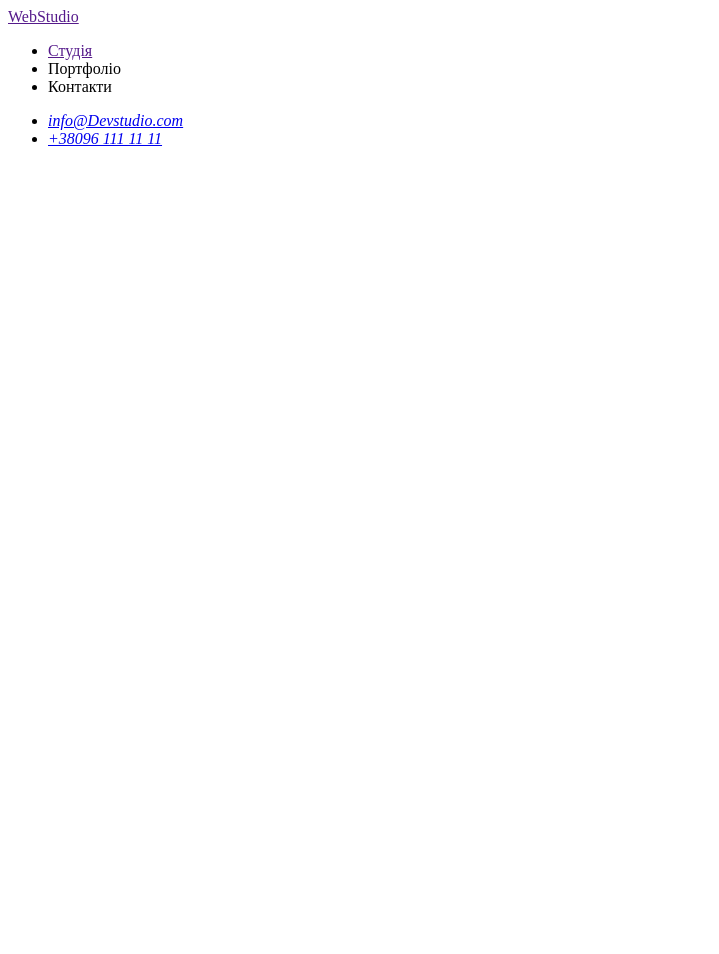
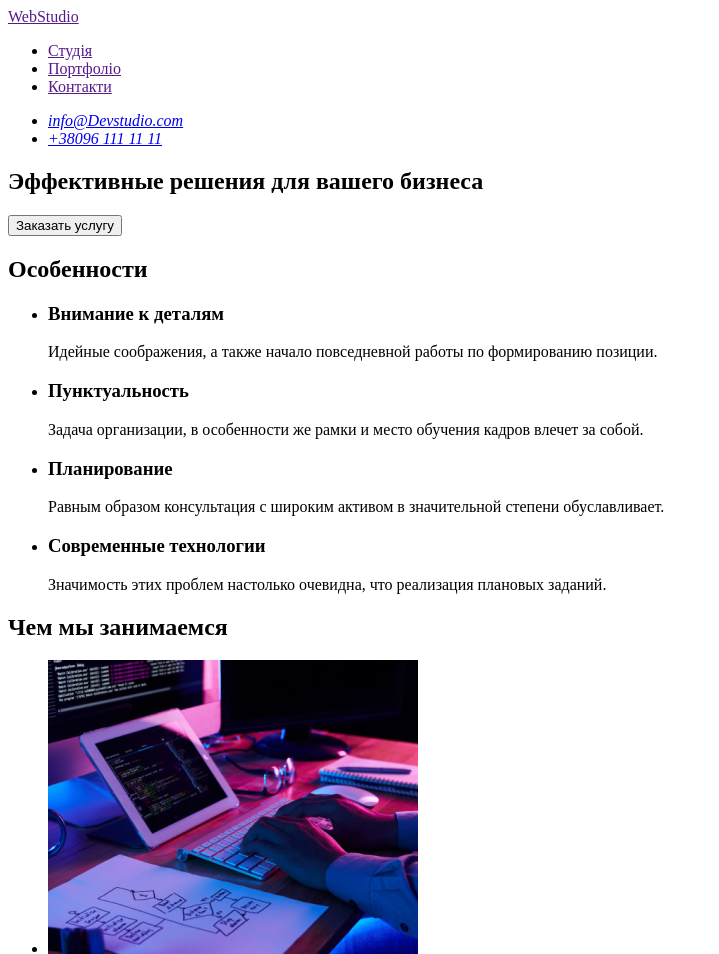
Before and after one commit to Oksana-Mazur58/goit-markup-hw-01, a plain HTML site: page index.html in a window 1280 px wide. Shown: the top 954 px of the page, without its empty margins (0-719 px from the left). Before the commit the page ends 800 px from the top, so only its background shows below. Drawn offline with Linux system fonts and the light colour scheme.

Commit message:
Чим Займаємося

```diff
--- a/index.html
+++ b/index.html
@@ -7,14 +7,18 @@
   </head>
   <body>
     <header>
-      <a href="">WebStudio</a>
-      <!--Navigation -->
+      <nav>
+        <!--logo-->
+        <a href="">WebStudio</a>
+        <!--Navigation -->
 
-      <ul>
-        <li><a href="">Студія</a></li>
-        <li><a href=""></a>Портфоліо</li>
-        <li><a href=""></a>Контакти</li>
-      </ul>
+        <ul>
+          <li><a href="">Студія</a></li>
+          <li><a href="">Портфоліо</a></li>
+          <li><a href="">Контакти</a></li>
+        </ul>
+      </nav>
+
       <!--Contacts-->
       <address>
         <ul>
@@ -23,5 +27,57 @@
         </ul>
       </address>
     </header>
+    <div>
+      <!--Hiro-->
+      <section>
+        <h1>Эффективные решения для вашего бизнеса</h1>
+        <button>Заказать услугу</button>
+      </section>
+    </div>
+    <!-Features-->
+    <section>
+      <h2>Особенности</h2>
+      <ul>
+        <li>
+          <h3>Внимание к деталям</h3>
+          <p>
+            Идейные соображения, а также начало повседневной работы по
+            формированию позиции.
+          </p>
+        </li>
+        <li>
+          <h3>Пунктуальность</h3>
+          <p>
+            Задача организации, в особенности же рамки и место обучения кадров
+            влечет за собой.
+          </p>
+        </li>
+        <li>
+          <h3>Планирование</h3>
+          <p>
+            Равным образом консультация с широким активом в значительной степени
+            обуславливает.
+          </p>
+        </li>
+        <li>
+          <h3>Современные технологии</h3>
+          <p>
+            Значимость этих проблем настолько очевидна, что реализация плановых
+            заданий.
+          </p>
+        </li>
+      </ul>
+    </section>
+    <!--Our works-->
+    <section>
+      <h2>Чем мы занимаемся</h2>
+      <ul>
+        <li>
+          <img src="./Image/photo1.png" alt="" width="370" />
+        </li>
+        <li><img src="./Image/photo 2.png" alt="" width="370" /></li>
+        <li><img src="./Image/photo 3.png" alt="" width="370" /></li>
+      </ul>
+    </section>
   </body>
 </html>
```
Also changed, not shown: Image/photo 2.png (added), Image/photo 3.png (added), Image/photo1.png (added).
